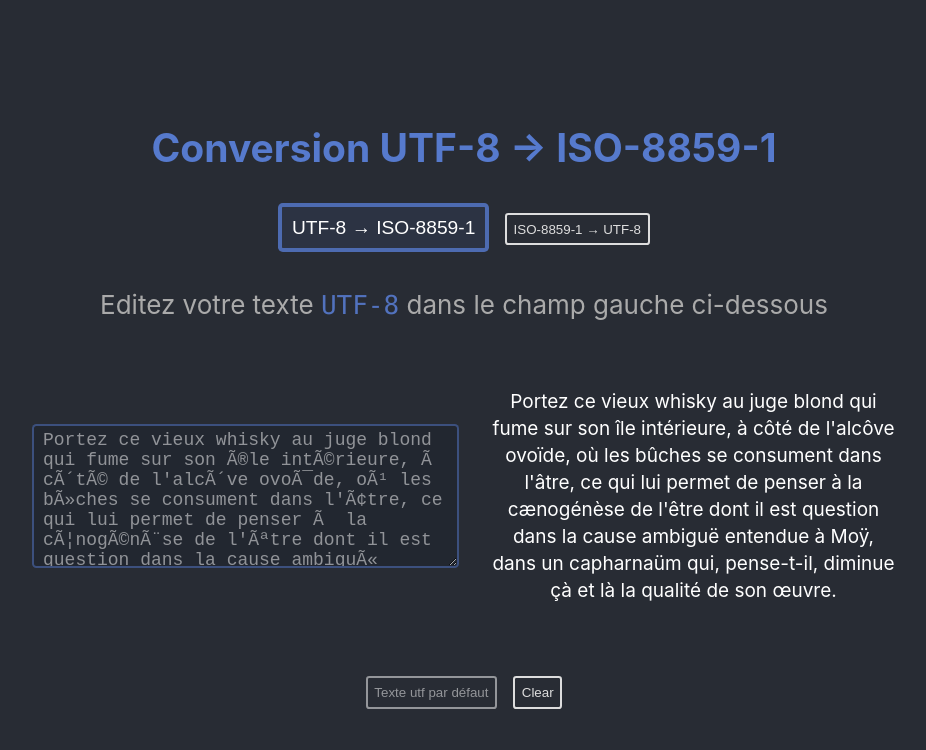
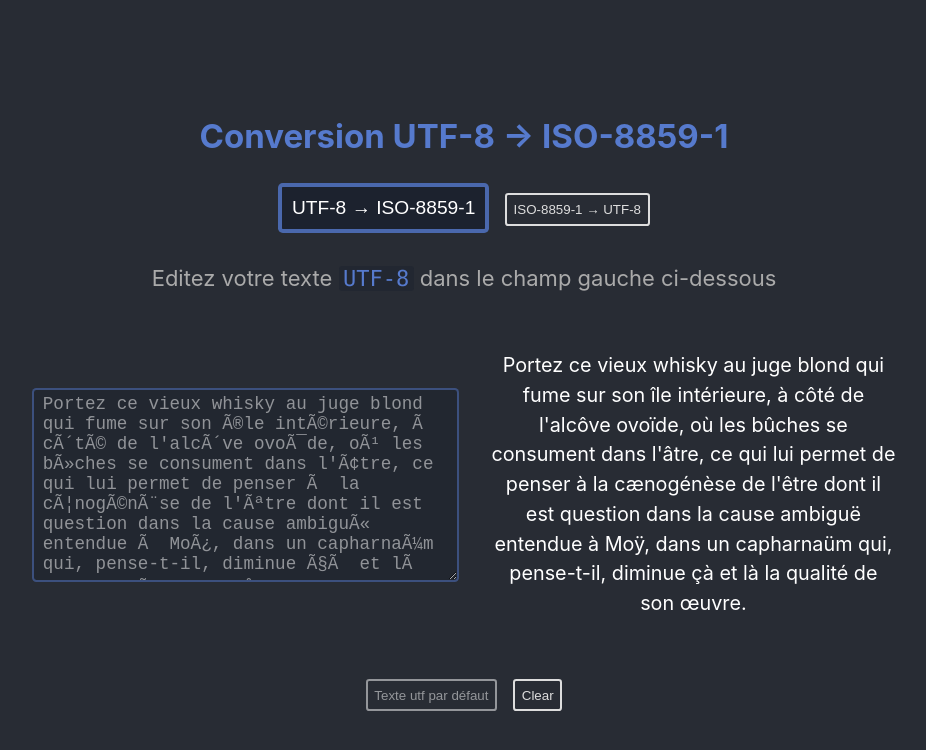
Before and after one commit to Dweez/utf8-iso-convert, a React (Create React App) app: page / in a window 1280 px wide. Shown: the top 750 px of the page, without its empty margins (176-1102 px from the left). Built offline with nearby package versions, Linux system fonts and the light colour scheme.

Commit message:
design code

```diff
--- a/src/App.css
+++ b/src/App.css
@@ -12,7 +12,7 @@ h2 {
   flex-direction: column;
   align-items: center;
   justify-content: center;
-  font-size: calc(10px + 2vmin);
+  font-size: calc(10px + 1.5vmin);
   color: #aaa;
 }
 .App-link {
--- a/src/components/converter/converter.css
+++ b/src/components/converter/converter.css
@@ -9,7 +9,11 @@
   color: #b90f56;
 }
 .description code {
-  color: rgba(86, 122, 205, 0.9);
+  color: rgba(86, 122, 205, 1);
+  background: rgba(12, 20, 39, 0.2);
+  padding-left: .2em;
+  padding-right: .2em;
+  border-radius: 3px;
 }
 .converter{
   display: flex;
@@ -23,12 +27,14 @@
 .textarea{
   margin: 1rem;
   width: 50%;
-  height: 100%;
-  min-height: 130px;
+  /* height: 100%;
+  min-height: 130px; */
+  height: 180px;
   outline: none;
   overflow: auto;
   border: 2px solid rgba(86, 122, 205,.5);
-  font-size: calc(10px + 1vmin);
+  /* font-size: calc(10px + 1vmin); */
+  font-size: .8em;
   padding: .25em .5em .3125em;
   color: rgba(255,255,255,.5);
   border-radius: .25em;
@@ -42,10 +48,18 @@
 .result{
   margin: 1rem;
   width: 50%;
-  font-size: calc(11px + 1vmin);
-  line-height: calc(11px + 2vmin);
+  /* font-size: calc(11px + 1vmin);
+  line-height: calc(11px + 2vmin); */
+  /* font-size: .9em;
+  line-height: 1em; */
+  font-size: .9em;
+  line-height: 1.5em;
   color: #fff;
   white-space: pre-wrap;
+
+  /* height: 150px; */
+  overflow: auto;
+  overflow-x: hidden;
 }
 button {
   border: 2px solid #ddd;
@@ -69,7 +83,8 @@ button.selected {
   font-size: 1.2rem;
   color: #fff;
   border: 4px solid rgba(86, 122, 205, 0.8);
-  background: rgba(86, 122, 205, 0.1);
+  /* background: rgba(86, 122, 205, 0.1); */
+  background: rgba(12, 20, 39, 0.4);
 }
 button:last-child{
   margin-right: 0;
```
